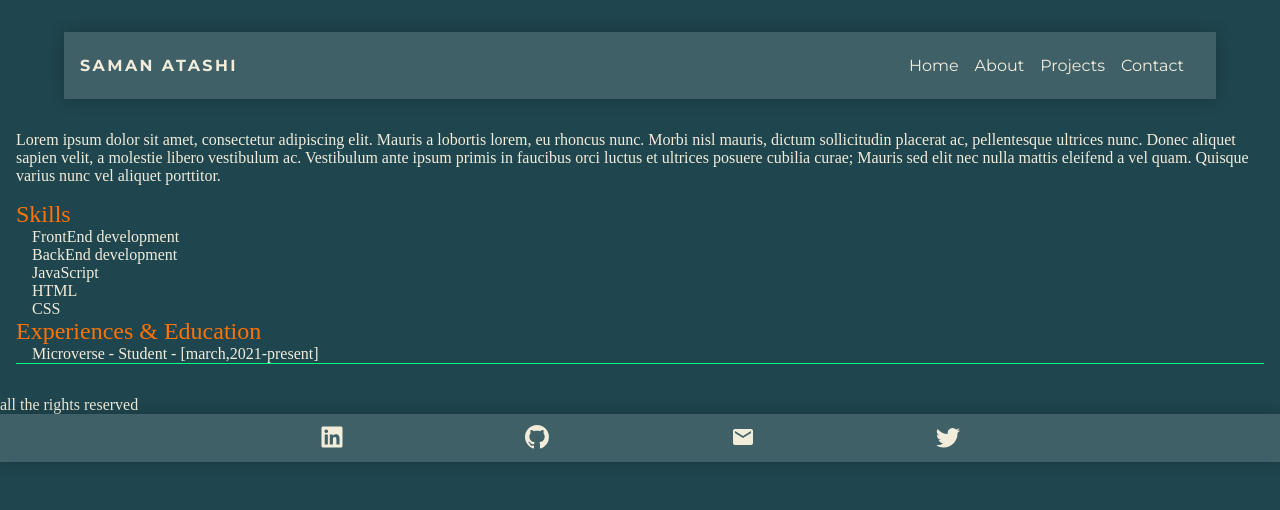
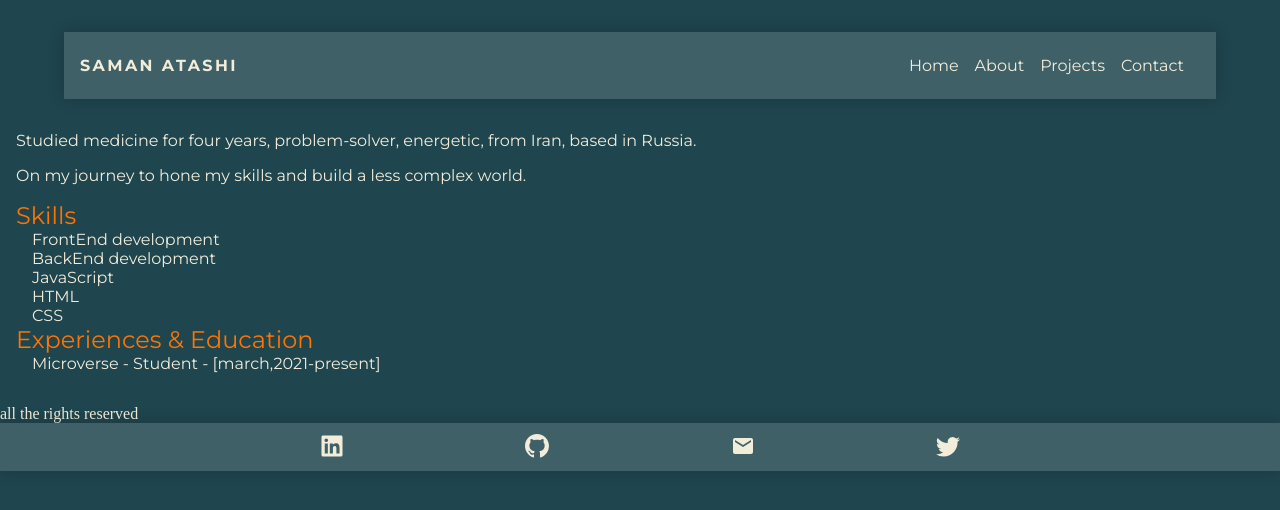
Before and after one commit to SamanAtashi/Portfolio-V.1, a React (Create React App) app: page /About in a window 1280 px wide. Shown: the top 510 px of the page. Built offline with nearby package versions, Linux system fonts and the light colour scheme.

Commit message:
Add text to about page

```diff
--- a/src/Components/About/About.js
+++ b/src/Components/About/About.js
@@ -6,15 +6,12 @@ const About = () => {
 		<section className={classes.container} id="About">
 			<article className={classes.about_text}>
 				<p>
-					Lorem ipsum dolor sit amet, consectetur adipiscing
-					elit. Mauris a lobortis lorem, eu rhoncus nunc.
-					Morbi nisl mauris, dictum sollicitudin placerat
-					ac, pellentesque ultrices nunc. Donec aliquet
-					sapien velit, a molestie libero vestibulum ac.
-					Vestibulum ante ipsum primis in faucibus orci
-					luctus et ultrices posuere cubilia curae; Mauris
-					sed elit nec nulla mattis eleifend a vel quam.
-					Quisque varius nunc vel aliquet porttitor.
+					Studied medicine for four years, problem-solver,
+					energetic, from Iran, based in Russia.{' '}
+				</p>
+				<p className={classes.space}>
+					On my journey to hone my skills and build a less
+					complex world.
 				</p>
 			</article>
 			<article className={classes.skills}>
--- a/src/Components/About/About.module.css
+++ b/src/Components/About/About.module.css
@@ -1,6 +1,9 @@
 .container {
 	margin: 1rem;
-    border-bottom: 1px solid springgreen;
+	font-family: var(--font-2);
+}
+.space {
+	margin: 1rem 0;
 }
 
 .about_text {
```
